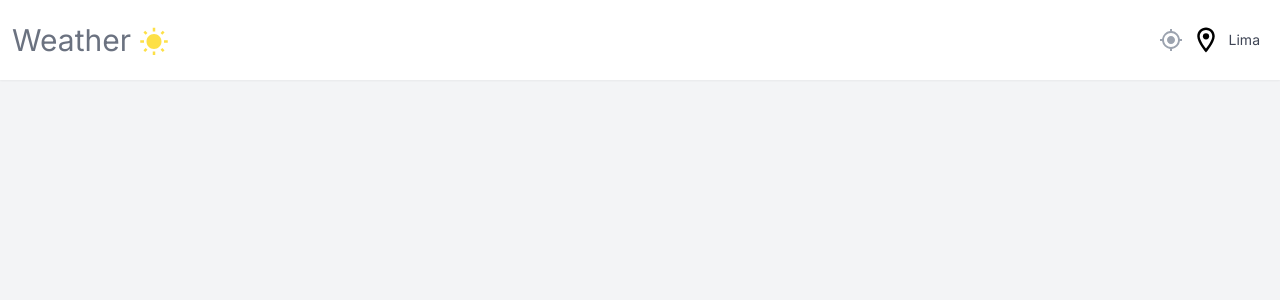
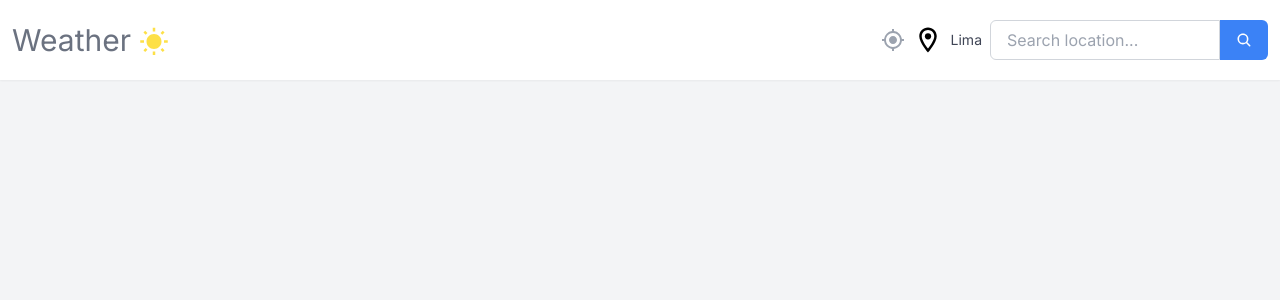
Before and after one commit to Kamaqen/weather-app-with-next, a Next.js app: page / in a window 1280 px wide. Shown: the top 300 px of the page. Built offline with nearby package versions, Linux system fonts and the light colour scheme.

Commit message:
ADD: search box component

```diff
--- a/src/components/Navbar.tsx
+++ b/src/components/Navbar.tsx
@@ -2,6 +2,7 @@
 import { MdWbSunny } from "react-icons/md";
 import { MdMyLocation } from "react-icons/md";
 import { MdOutlineLocationOn } from "react-icons/md";
+import SearchBox from "./SearchBox";
 
 type Props = {};
 
@@ -17,7 +18,9 @@
           <MdMyLocation className="text-2xl text-gray-400 hover:opacity-80 cursor-pointer" />
           <MdOutlineLocationOn className="text-3xl" />
           <p className="text-slate-900/80 text-sm">Lima</p>
-          <div></div>
+          <div>
+            <SearchBox />
+          </div>
         </section>
       </div>
     </nav>
--- /dev/null
+++ b/src/components/SearchBox.tsx
@@ -0,0 +1,29 @@
+import React from "react";
+import { IoSearch } from "react-icons/io5";
+
+type Props = {
+  className?: string;
+  value: string;
+  onChange: React.ChangeEventHandler<HTMLInputElement> | undefined;
+  onSubmit: React.FormEventHandler<HTMLFormElement> | undefined;
+};
+
+export default function SearchBox(props: Props) {
+  return (
+    <form
+      onSubmit={props.onSubmit}
+      className="flex relative items-center justify-center h-10"
+    >
+      <input
+        type="text"
+        value={props.value}
+        onChange={props.onChange}
+        placeholder="Search location..."
+        className="px-4 py-2 w-[230px] border border-gray-300 rounded-l-md focus:outline-none focus:border-blue-500 h-full"
+      />
+      <button className="px-4 py-[9px] bg-blue-500 text-white rounded-r-md focus:outline-none hover:bg-blue-600 h-full">
+        <IoSearch />
+      </button>
+    </form>
+  );
+}
```
